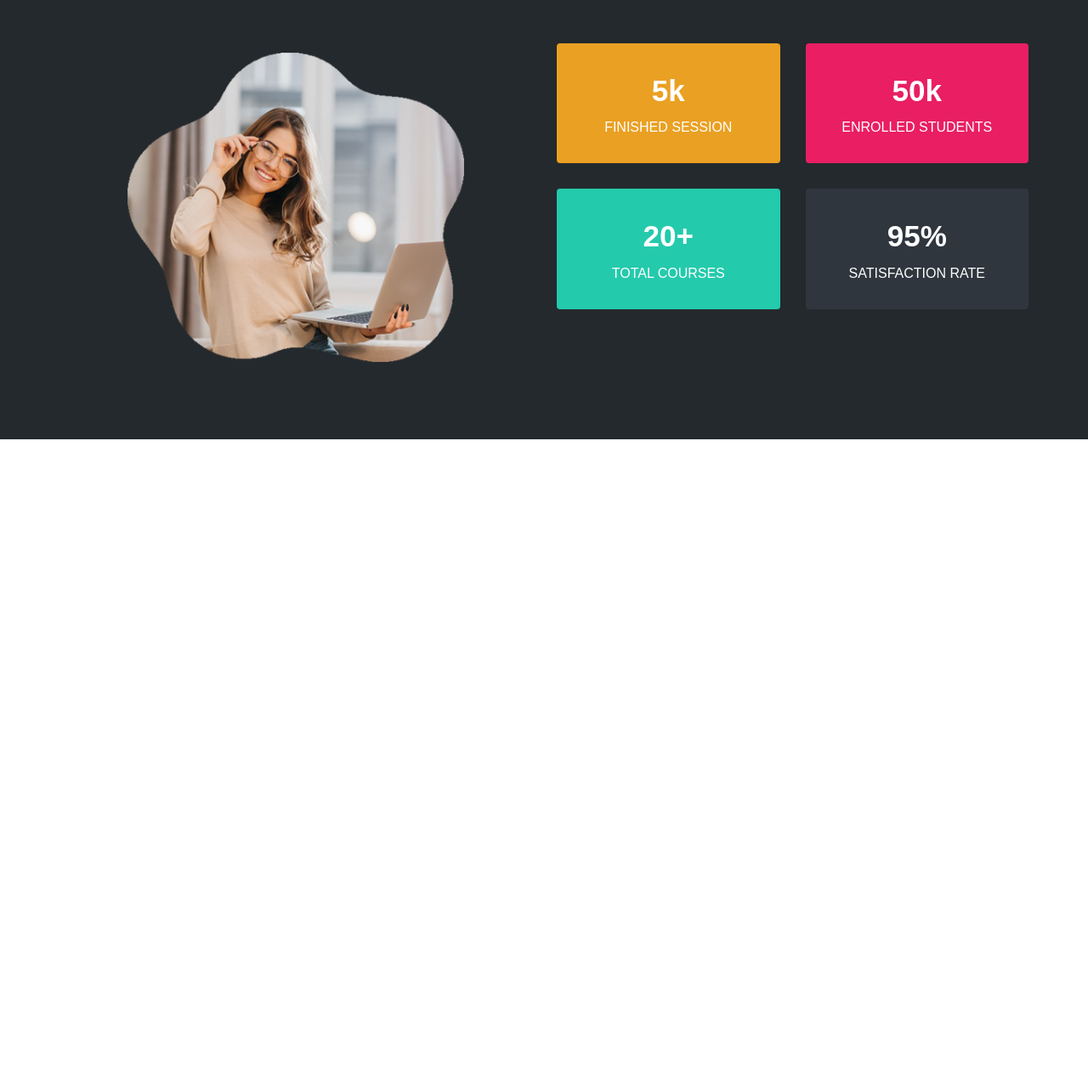
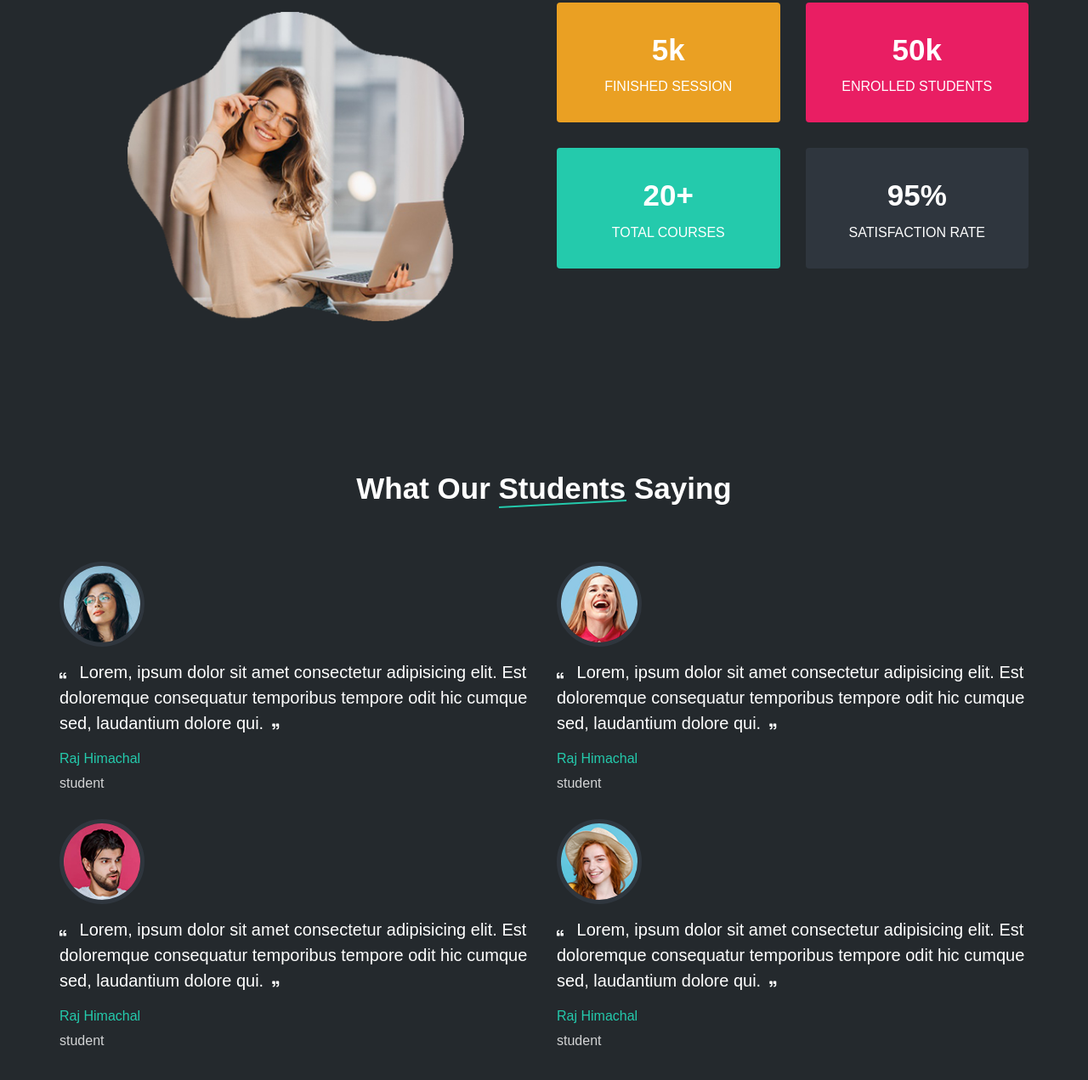
Before and after one commit to amirmalekian/love-coding, a plain HTML site: page index.html in a window 1280 px wide. Shown: the part 2052-3323 px from the top of the page at 85% size. Before the commit the page ends 2569 px from the top, so only its background shows below. Drawn offline with Linux system fonts and the light colour scheme.

Commit message:
feat: add reviews section

```diff
--- a/css/style.css
+++ b/css/style.css
@@ -474,3 +474,51 @@ p {
   text-transform: uppercase;
   color: var(--white-900);
 }
+
+/* reviews section  */
+.reviews-section {
+  background-color: var(--dark-800);
+  padding-bottom: 50px;
+}
+.review-item {
+  width: 50%;
+  padding: 0 15px;
+  margin-bottom: 30px;
+}
+.review-item img {
+  max-width: 100px;
+  border: 5px solid var(--dark-700);
+  border-radius: 50%;
+  margin-bottom: 15px;
+  transition: all 0.5s ease;
+}
+.review-item:hover img {
+  transform: translateX(30px) rotate(30deg);
+  box-shadow: var(--shadow);
+}
+.review-item p {
+  font-size: 20px;
+  color: var(--white-900);
+  margin: 0 0 15px;
+}
+.review-item p i {
+  font-size: 8px;
+}
+.review-item p .fa-quote-left {
+  margin-right: 10px;
+}
+.review-item p .fa-quote-right {
+  margin-left: 10px;
+}
+.review-item h3 {
+  font-size: 16px;
+  color: var(--main-color);
+  font-weight: 500;
+  margin: 0 0 5px;
+  text-transform: capitalize;
+}
+.review-item span {
+  display: block;
+  font-size: 16px;
+  color: var(--white-800);
+}
--- a/index.html
+++ b/index.html
@@ -72,8 +72,7 @@
             <p>
               Lorem, ipsum dolor sit amet consectetur adipisicing elit. Est
               doloremque consequatur temporibus tempore odit hic cumque sed,
-              laudantium dolore qui voluptatum totam aliquam minima adipisci ex
-              eaque molestias amet corporis.
+              laudantium dolore qui.
             </p>
           </div>
           <div class="why-us-item">
@@ -82,8 +81,7 @@
             <p>
               Lorem, ipsum dolor sit amet consectetur adipisicing elit. Est
               doloremque consequatur temporibus tempore odit hic cumque sed,
-              laudantium dolore qui voluptatum totam aliquam minima adipisci ex
-              eaque molestias amet corporis.
+              laudantium dolore qui.
             </p>
           </div>
           <div class="why-us-item">
@@ -92,8 +90,7 @@
             <p>
               Lorem, ipsum dolor sit amet consectetur adipisicing elit. Est
               doloremque consequatur temporibus tempore odit hic cumque sed,
-              laudantium dolore qui voluptatum totam aliquam minima adipisci ex
-              eaque molestias amet corporis.
+              laudantium dolore qui.
             </p>
           </div>
         </div>
@@ -227,5 +224,67 @@
       </div>
     </section>
     <!-- fun facts section end -->
+
+    <!-- reviews section start -->
+    <section class="reviews-section sec-padding" id="reviews">
+      <div class="container">
+        <div class="row">
+          <div class="section-title">
+            <h2>what our <span>students</span> saying</h2>
+          </div>
+        </div>
+        <div class="row">
+          <div class="review-item">
+            <img src="img/reviews/1.jpg" alt="student img" />
+            <p>
+              <i class="fas fa-quote-left"></i> Lorem, ipsum dolor sit amet
+              consectetur adipisicing elit. Est doloremque consequatur
+              temporibus tempore odit hic cumque sed, laudantium dolore qui.<i
+                class="fas fa-quote-right"
+              ></i>
+            </p>
+            <h3>raj himachal</h3>
+            <span>student</span>
+          </div>
+          <div class="review-item">
+            <img src="img/reviews/2.jpg" alt="student img" />
+            <p>
+              <i class="fas fa-quote-left"></i> Lorem, ipsum dolor sit amet
+              consectetur adipisicing elit. Est doloremque consequatur
+              temporibus tempore odit hic cumque sed, laudantium dolore qui.<i
+                class="fas fa-quote-right"
+              ></i>
+            </p>
+            <h3>raj himachal</h3>
+            <span>student</span>
+          </div>
+          <div class="review-item">
+            <img src="img/reviews/3.jpg" alt="student img" />
+            <p>
+              <i class="fas fa-quote-left"></i> Lorem, ipsum dolor sit amet
+              consectetur adipisicing elit. Est doloremque consequatur
+              temporibus tempore odit hic cumque sed, laudantium dolore qui.<i
+                class="fas fa-quote-right"
+              ></i>
+            </p>
+            <h3>raj himachal</h3>
+            <span>student</span>
+          </div>
+          <div class="review-item">
+            <img src="img/reviews/4.jpg" alt="student img" />
+            <p>
+              <i class="fas fa-quote-left"></i> Lorem, ipsum dolor sit amet
+              consectetur adipisicing elit. Est doloremque consequatur
+              temporibus tempore odit hic cumque sed, laudantium dolore qui.<i
+                class="fas fa-quote-right"
+              ></i>
+            </p>
+            <h3>raj himachal</h3>
+            <span>student</span>
+          </div>
+        </div>
+      </div>
+    </section>
+    <!-- reviews section end -->
   </body>
 </html>
```
